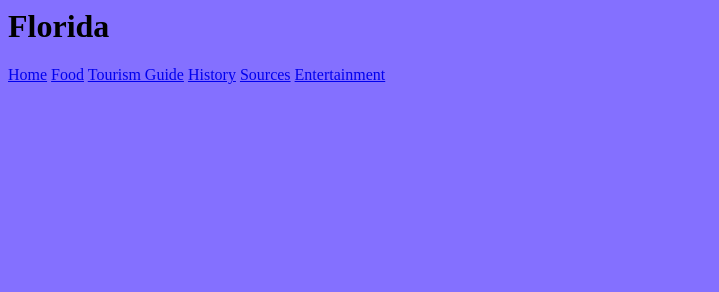
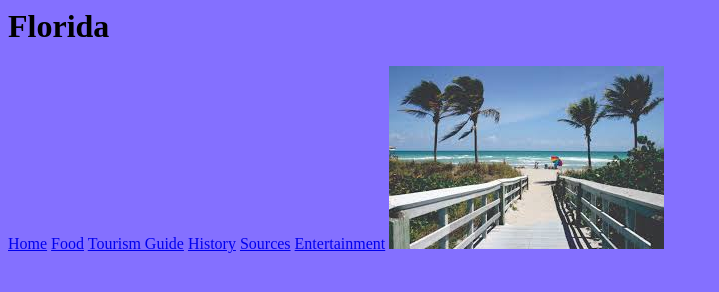
Before and after one commit to masonscott12/Project-FL, a plain HTML site: page index.html in a window 1280 px wide. Shown: the whole page, without its empty margins (0-719 px from the left). Drawn offline with Linux system fonts and the light colour scheme.

Commit message:
Update index.html

```diff
--- a/index.html
+++ b/index.html
@@ -14,7 +14,7 @@
 <a href= "History.html">History</a>
 <a href="Sources.html">Sources</a>
 <a href="Entertainment.html">Entertainment</a>
-<img src= "welcome to Florida.jpg" alt="welcome to florida
+<img src= "welcome to Florida.jpg" alt="welcome to florida"/>
 
 
 
```
